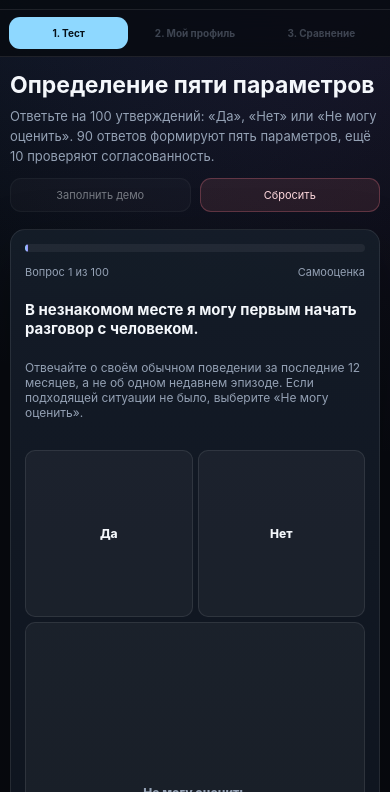
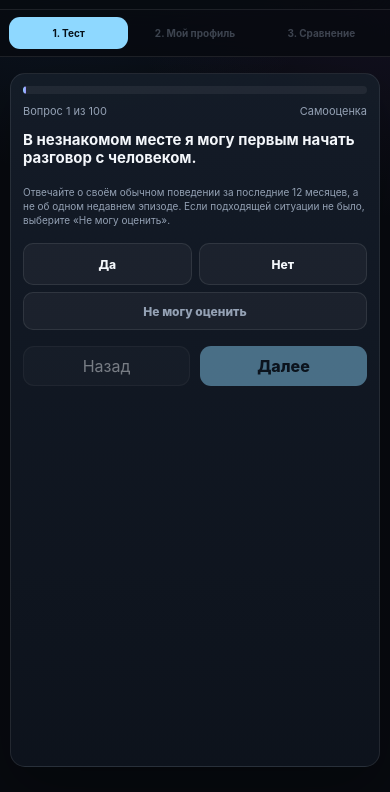
Before and after one commit to akvatom/P5D1, a plain HTML site: page index.html in a window 390 px wide. Shown: the part 52-844 px from the top of the page. Drawn offline with nearby package versions, Linux system fonts and the light colour scheme.

Commit message:
mobile update

```diff
--- a/assets/css/main.css
+++ b/assets/css/main.css
@@ -466,10 +466,36 @@
       .section-head { display:block; }
       .section-head .button-row { margin-top:12px; }
       .card { padding:14px; border-radius:15px; }
-      .test-card { min-height:500px; }
-      .answer-options { gap:5px; }
-      .answer-option label { min-height:40px; border-radius:10px; font-size:12px; }
-      .test-actions { display:grid; grid-template-columns:1fr 1fr; }
+      #view-test > .section-head,
+      #view-test .test-layout > aside { display:none; }
+      #view-test .test-layout { gap:0; }
+      .test-card {
+        height:calc(100dvh - 150px - env(safe-area-inset-top) - env(safe-area-inset-bottom));
+        min-height:0;
+        max-height:calc(100dvh - 150px - env(safe-area-inset-top) - env(safe-area-inset-bottom));
+        padding:12px;
+        overflow-y:auto;
+        overscroll-behavior:contain;
+      }
+      .question-meta { margin:10px 0 13px; }
+      .question-text { font-size:clamp(18px,5.4vw,23px); line-height:1.22; }
+      .question-hint { margin-top:7px; font-size:10px; line-height:1.4; }
+      .answer-scale { margin:16px 0 8px; }
+      .scale-labels { margin-bottom:8px; }
+      .answer-options { gap:7px; }
+      .answer-option label {
+        aspect-ratio:auto;
+        min-height:42px;
+        padding:8px 10px;
+        border-radius:10px;
+        font-size:12px;
+      }
+      .test-actions {
+        display:grid;
+        grid-template-columns:1fr 1fr;
+        margin-top:8px;
+      }
+      .test-actions .btn { min-height:40px; padding:8px 12px; }
       .scene-wrap { min-height:370px; }
       .scene-hud { max-width:195px; font-size:9px; }
       .metric-grid { grid-template-columns:repeat(2,minmax(0,1fr)); }
@@ -505,6 +531,8 @@
 @media (max-width:620px) {
   .answer-options { grid-template-columns:repeat(2,minmax(0,1fr)); }
   .answer-option.unknown { grid-column:1 / -1; }
+  .answer-option label { padding:8px 10px; }
+  .answer-option.unknown label { min-height:38px; padding-block:7px; }
   .subscale-grid { grid-template-columns:1fr; }
   .quality-row { align-items:flex-start; }
   .quality-values { flex-direction:column; align-items:flex-end; gap:2px; }
```
